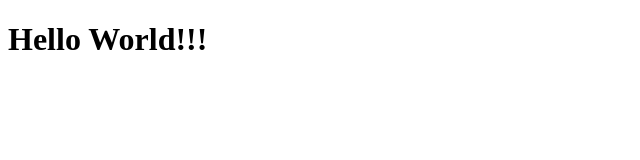
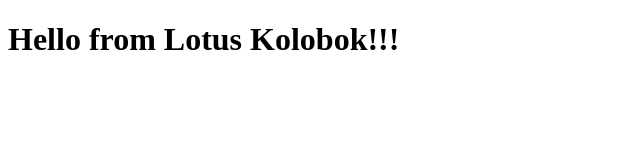
Before and after one commit to lotuskolobok/HomeWork6, a plain HTML site: page index.html in a window 1280 px wide. Shown: the whole page, without its empty margins (0-640 px from the left). Drawn offline with Linux system fonts and the light colour scheme.

Commit message:
update index.html

```diff
--- a/index.html
+++ b/index.html
@@ -1,15 +1,13 @@
 <!DOCTYPE html>
 <html lang="en">
+  <head>
+    <meta charset="UTF-8" />
+    <meta http-equiv="X-UA-Compatible" content="IE-edge" />
+    <meta name="viewport" content="width=device-width, initial-scale=1.0" />
+    <title>Document</title>
+  </head>
 
-<head>
-    <meta charset="UTF-8">
-    <meta http-equiv="X-UA-Compatible" content="IE-edge">
-    <meta name="viewport" content="width=device-width, initial-scale=1.0">
-    <title>Document</title>
-</head>
-
-<body>
-    <h1>Hello World!!!</h1>
-</body>
-
+  <body>
+    <h1>Hello from Lotus Kolobok!!!</h1>
+  </body>
 </html>
```
